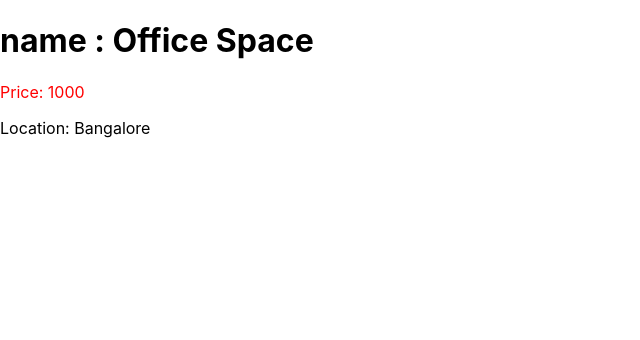
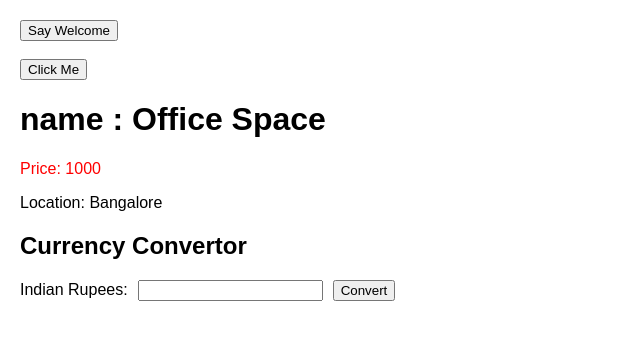
Before and after one commit to Divagarkathiresan/cognizant_DeepSkills_Prep, a React (Create React App) app in the folder myfirstreact/: page / in a window 1280 px wide. Shown: the top 340 px of the page, without its empty margins (0-640 px from the left). Built offline with nearby package versions, Linux system fonts and the light colour scheme.

Commit message:
Exercise : React 11th HandsOn completed

```diff
--- a/myfirstreact/src/App.js
+++ b/myfirstreact/src/App.js
@@ -1,18 +1,26 @@
 import React from 'react';
-import ListofPlayers from './components/ListofPlayers';
-import IndianPlayers from './components/IndianPlayers';
 import OfficeSpace from './components/OfficeSpace';
+import CurrencyConvertor from './components/CurrencyConvertor';
 
 function App() {
-  const flag = true;
+  const handleWelcome = (message) => {
+    alert(message);
+  };
+
+  const handleClick = (event) => {
+    event.preventDefault();
+    alert('I was clicked');
+  };
 
   return (
-    // <div className="App" style={{ padding: '20px', fontFamily: 'Arial' }}>
-    //   {flag ? <ListofPlayers /> : <IndianPlayers />}
-    //   <hr />
-    //   <IndianPlayers />
-    // </div>
-    <OfficeSpace />
+    <div style={{ padding: '20px', fontFamily: 'Arial' }}>
+      <button onClick={() => handleWelcome('welcome')}>Say Welcome</button>
+      <br /><br />
+      <button onClick={handleClick}>Click Me</button>
+
+      <OfficeSpace />
+      <CurrencyConvertor />
+    </div>
   );
 }
 
--- /dev/null
+++ b/myfirstreact/src/components/CurrencyConvertor.js
@@ -0,0 +1,39 @@
+import React, { useState } from 'react';
+
+export default function CurrencyConvertor() {
+  const [rupees, setRupees] = useState('');
+  const [euro, setEuro] = useState('');
+
+  const handleSubmit = (e) => {
+    e.preventDefault();
+    const amount = parseFloat(rupees);
+
+    if (!isNaN(amount)) {
+      const converted = (amount / 90).toFixed(2);
+      setEuro(converted);
+    } else {
+      setEuro('');
+    }
+  };
+
+  return (
+    <div style={{ marginTop: '20px' }}>
+      <h2>Currency Convertor</h2>
+      <form onSubmit={handleSubmit}>
+        <label>
+          Indian Rupees:
+          <input
+            type="number"
+            value={rupees}
+            onChange={(e) => setRupees(e.target.value)}
+            style={{ marginLeft: '10px' }}
+          />
+        </label>
+        <button type="submit" style={{ marginLeft: '10px' }}>
+          Convert
+        </button>
+      </form>
+      {euro && <p>Amount in Euro: {euro} EUR</p>}
+    </div>
+  );
+}
```
